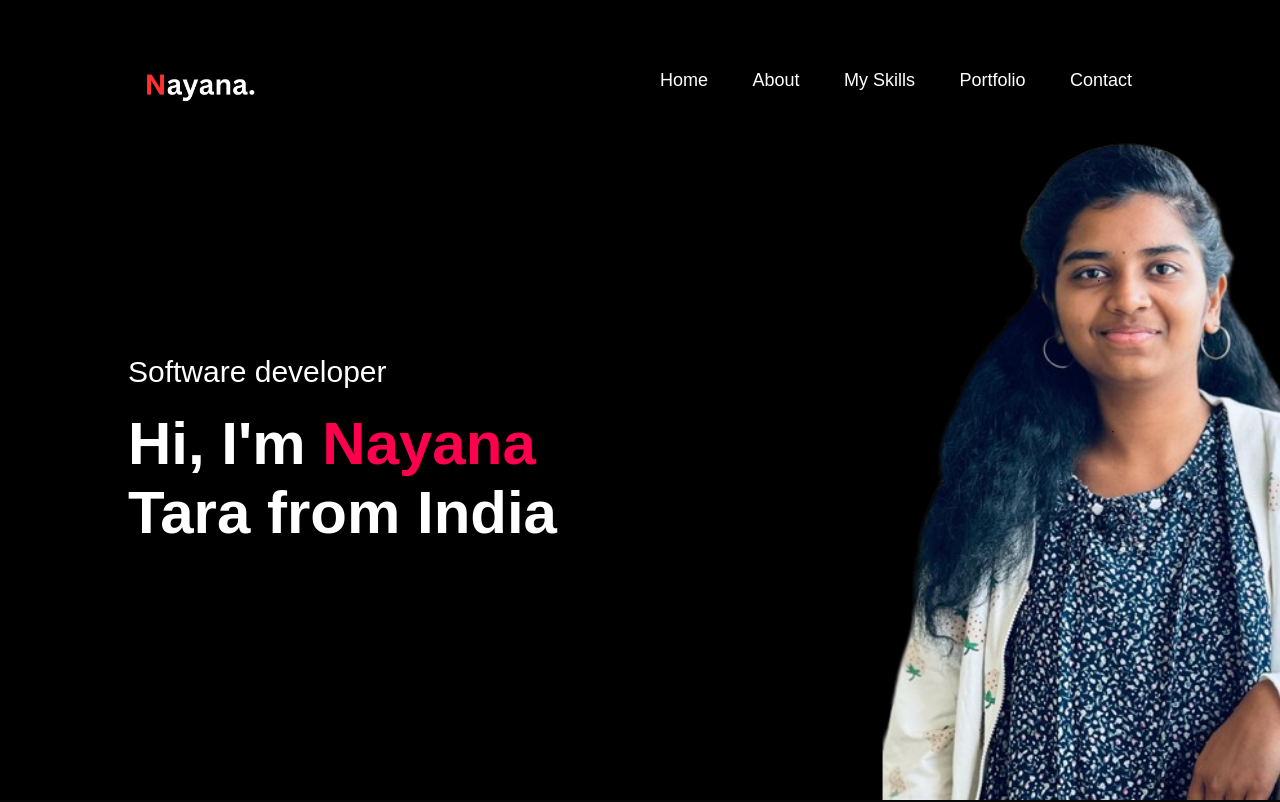
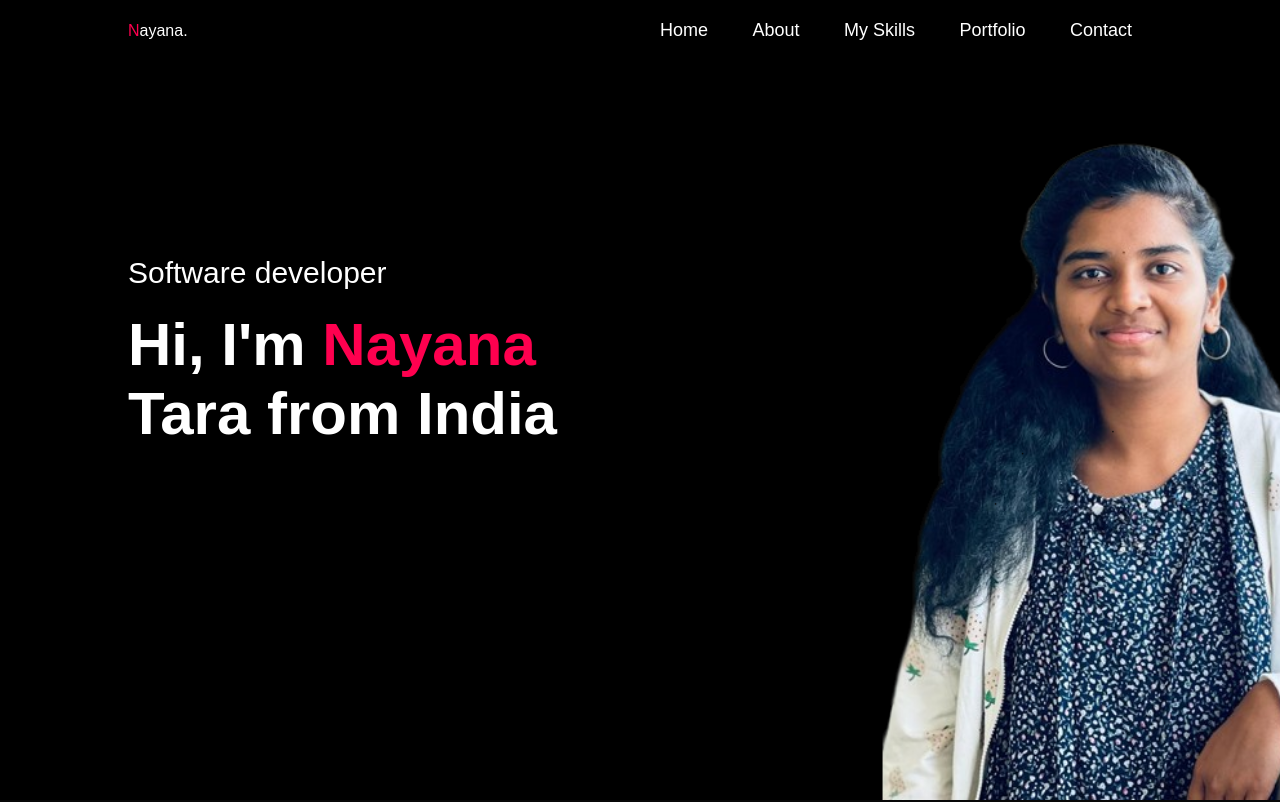
Before and after one commit to NayanaTara07/Portfolio-Website, a plain HTML site: page index.html in a window 1280 px wide. Shown: the top 802 px of the page. Drawn offline with Linux system fonts and the light colour scheme.

Commit message:
logo changed

```diff
--- a/index.html
+++ b/index.html
@@ -12,7 +12,7 @@
  <div id="header">
     <div class="container">
         <nav>
-            <img src="Nayana logo.png" class="logo">
+            <div class"logo"><span>N</span>ayana.</div>
             <ul id="sidemenu">
                 <li><a href="#header">Home</a></li>
                 <li><a href="#about">About</a></li>
--- a/style.css
+++ b/style.css
@@ -75,8 +75,12 @@ nav ul li a:hover::after{
    margin-top: 20px;
 }
 
-.header-text h1 span{
-    color:#ff004f;
+span{
+    color: #ff004f;
+}
+
+.logo{
+    font-size: xx-large;
 }
 
 /* ---------------about----------------- */
```
Also changed, not shown: Nayana logo.png (deleted).
